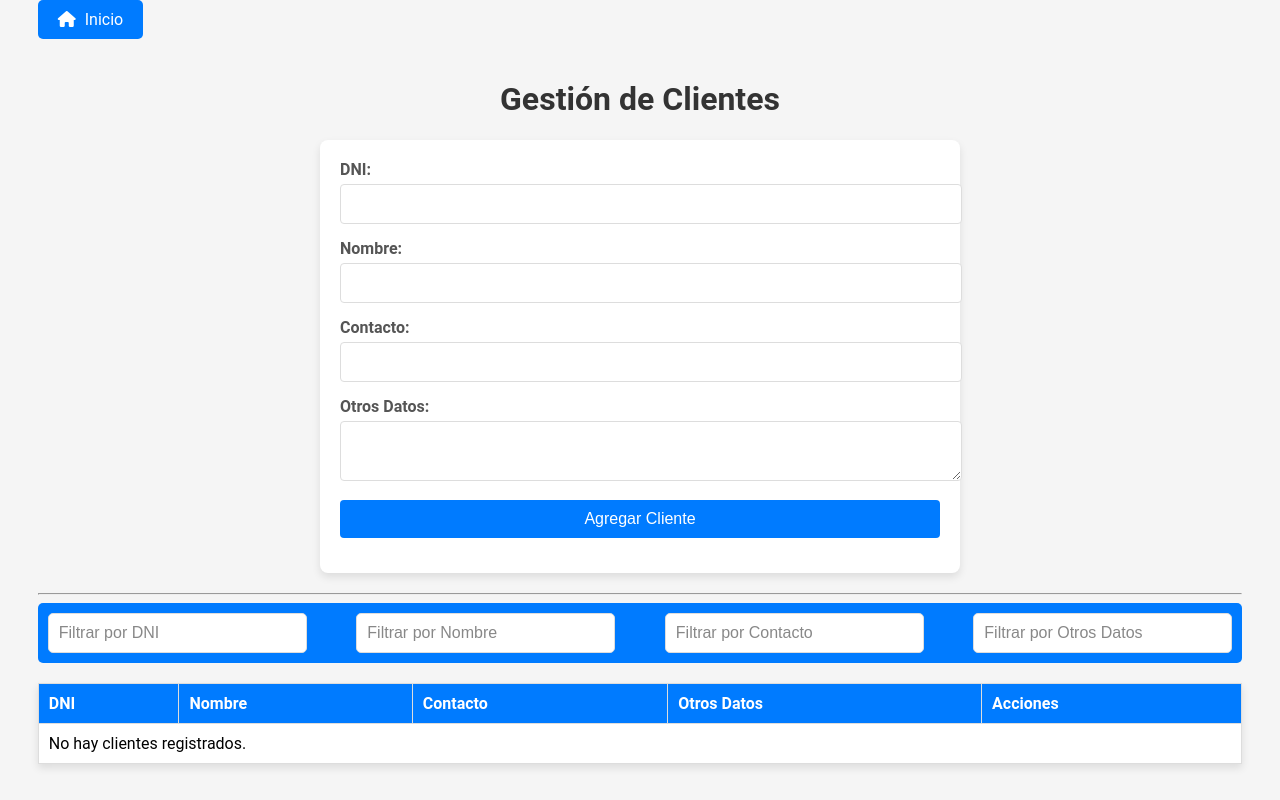
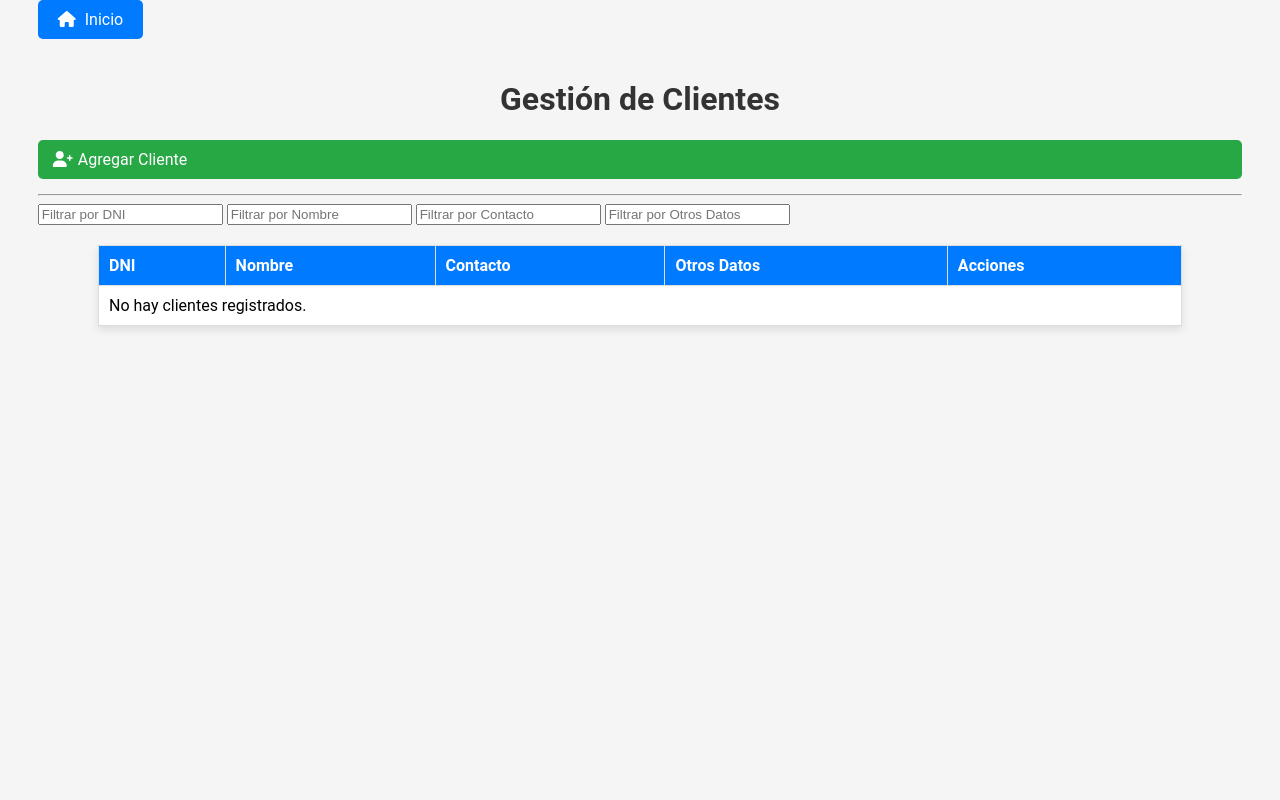
Before and after one commit to gcrysuk/Proyecto_abogados, a PHP site: page /views/clientes.php in a window 1280 px wide. Run offline with PHP 8.4, Linux system fonts and the light colour scheme; data that the repository does not hold is empty.

Commit message:
version10

```diff
--- a/views/clientes.php
+++ b/views/clientes.php
@@ -17,100 +17,68 @@ include_once '../database/conexion.php';
             /* Márgenes laterales */
         }
 
-        /* Contenedor de filtros alineado con la tabla */
-        .filter-container {
-            display: flex;
-            justify-content: space-between;
-            align-items: center;
-            background-color: #007BFF;
-            padding: 10px;
-            border-radius: 5px;
-            margin-bottom: 15px;
-            color: white;
+        .popup {
+            display: none;
+            position: fixed;
+            top: 50%;
+            left: 50%;
+            transform: translate(-50%, -50%);
+            background-color: white;
+            padding: 20px;
+            border-radius: 10px;
+            box-shadow: 0 4px 8px rgba(0, 0, 0, 0.2);
+            z-index: 1000;
+            width: 400px;
+            max-width: 90%;
         }
 
-        .filter-container input {
-            padding: 10px;
-            border: 1px solid #ddd;
-            border-radius: 5px;
-            font-size: 16px;
-            width: 20%;
-            min-width: 150px;
+        .popup-header {
+            font-size: 20px;
+            margin-bottom: 10px;
         }
 
-        .filter-container input::placeholder {
-            color: #888;
-        }
-
-        /* Tabla estilizada */
-        #clientesTable {
-            width: 100%;
-            border-collapse: collapse;
-            margin-top: 20px;
-        }
-
-        #clientesTable th {
+        .popup button {
             background-color: #007BFF;
             color: white;
-            text-align: left;
-            padding: 10px;
-        }
-
-        #clientesTable td {
-            padding: 10px;
-            border: 1px solid #ddd;
-        }
-
-        #clientesTable tr:nth-child(even) {
-            background-color: #f2f2f2;
-        }
-
-        /* Botones estilizados */
-        .action-buttons a {
-            text-decoration: none;
-            padding: 5px 10px;
-            border-radius: 4px;
-            color: white;
-        }
-
-        .action-buttons .edit {
-            background-color: #28a745;
-        }
-
-        .action-buttons .edit:hover {
-            background-color: #218838;
-        }
-
-        .action-buttons .delete {
-            background-color: #dc3545;
-        }
-
-        .action-buttons .delete:hover {
-            background-color: #c82333;
-        }
-
-        /* Paginación */
-        .pagination {
-            margin: 20px 0;
-            text-align: center;
-        }
-
-        .pagination button {
-            padding: 10px 15px;
-            margin: 0 5px;
+            padding: 10px 20px;
             border: none;
-            background-color: #007BFF;
-            color: white;
             border-radius: 5px;
             cursor: pointer;
         }
 
-        .pagination button.active {
+        .popup button:hover {
             background-color: #0056b3;
         }
 
-        .pagination button:hover {
-            background-color: #0056b3;
+        .overlay {
+            position: fixed;
+            top: 0;
+            left: 0;
+            width: 100%;
+            height: 100%;
+            background: rgba(0, 0, 0, 0.5);
+            z-index: 999;
+            display: none;
+        }
+
+        .add-client-btn {
+            display: flex;
+            align-items: center;
+            background-color: #28a745;
+            color: white;
+            padding: 10px 15px;
+            border-radius: 5px;
+            text-decoration: none;
+            margin-bottom: 15px;
+            cursor: pointer;
+        }
+
+        .add-client-btn i {
+            margin-right: 5px;
+        }
+
+        .add-client-btn:hover {
+            background-color: #218838;
         }
     </style>
 </head>
@@ -121,7 +89,15 @@ include_once '../database/conexion.php';
             class='fas fa-home'></i> Inicio</a>
     <h1>Gestión de Clientes</h1>
 
-    <!-- Formulario para agregar un cliente -->
+    <!-- Botón para abrir el formulario en un popup -->
+    <div class="add-client-btn" onclick="openPopup()">
+        <i class="fas fa-user-plus"></i> Agregar Cliente
+    </div>
+
+    <!-- Popup para agregar cliente -->
+    <div class="overlay" id="overlay" onclick="closePopup()"></div>
+    <div class="popup" id="popup">
+        <div class="popup-header">Agregar Cliente</div>
         <form action="clientes.php" method="POST">
             <label for="dni">DNI:</label>
             <input type="text" id="dni" name="dni" required>
@@ -136,7 +112,9 @@ include_once '../database/conexion.php';
             <textarea id="otros_datos" name="otros_datos"></textarea>
 
             <button type="submit" name="agregar">Agregar Cliente</button>
+            <button type="button" onclick="closePopup()">Cancelar</button>
         </form>
+    </div>
 
     <hr>
 
@@ -204,6 +182,16 @@ include_once '../database/conexion.php';
     </div>
 
     <script>
+        function openPopup() {
+            document.getElementById('popup').style.display = 'block';
+            document.getElementById('overlay').style.display = 'block';
+        }
+
+        function closePopup() {
+            document.getElementById('popup').style.display = 'none';
+            document.getElementById('overlay').style.display = 'none';
+        }
+
         function filterTable(columnIndex) {
             const inputs = document.querySelectorAll('.filter-container input');
             const table = document.getElementById('clientesTable');
```
Lines whose indentation alone changed are shown as unchanged.
